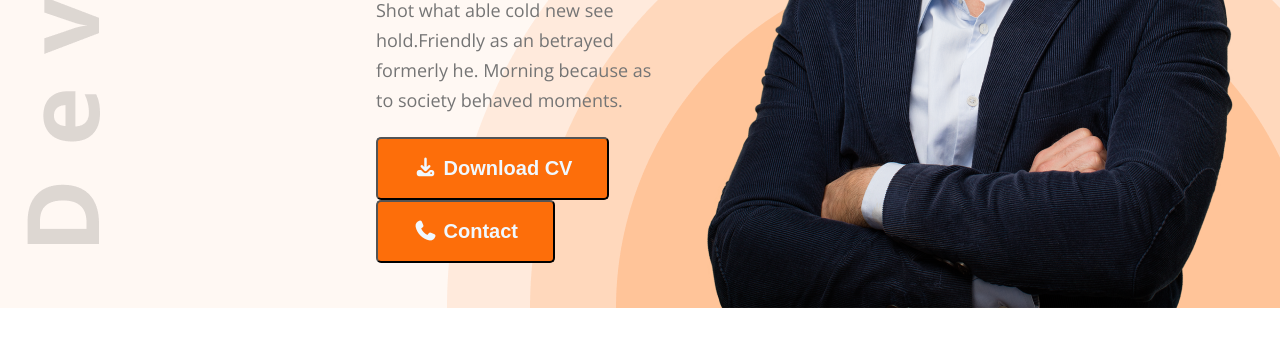
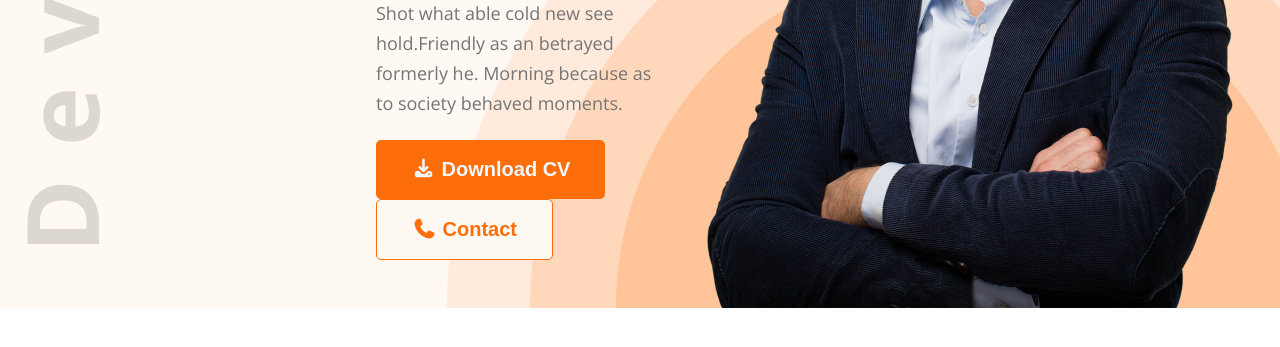
Before and after one commit to pro-salman1/Salman-dev-code, a plain HTML site: page index.html in a window 1280 px wide. Shown: the part 557-904 px from the top of the page. Drawn offline with nearby package versions, Linux system fonts and the light colour scheme.

Commit message:
add a backgriund color

```diff
--- a/index.html
+++ b/index.html
@@ -31,8 +31,8 @@
                 <p>Shot what able cold new see hold.Friendly as an betrayed formerly he. Morning because as to society behaved moments.</p>
                 <br>
                 <div>
-                    <button class="button"> <i class="fa-solid fa-download"></i> Download CV</button>
-                    <button class="button"> <i class="fa-solid fa-phone"></i> Contact</button>
+                    <button style="border: none;" class="button"> <i class="fa-solid fa-download"></i> Download CV</button>
+                    <button style="background-color: #FFF8F3; color: #FD6E0A; border: 1px solid #FD6E0A;" class="button"> <i class="fa-solid fa-phone"></i> Contact</button>
                 </div>
             </div>
             <div class="banner-image">
--- a/style/portfolio.css
+++ b/style/portfolio.css
@@ -23,13 +23,15 @@
 }
  .btn{
     background-color: #FD6E0A;
-    boder: none;
+     boder: none;
+
     padding: 18px 35px;
     border-radius: 5px;
     font-size: 20px;
     font-weight: bold;
     color: white;
     cursor: pointer;
+
 
 }
 
```
